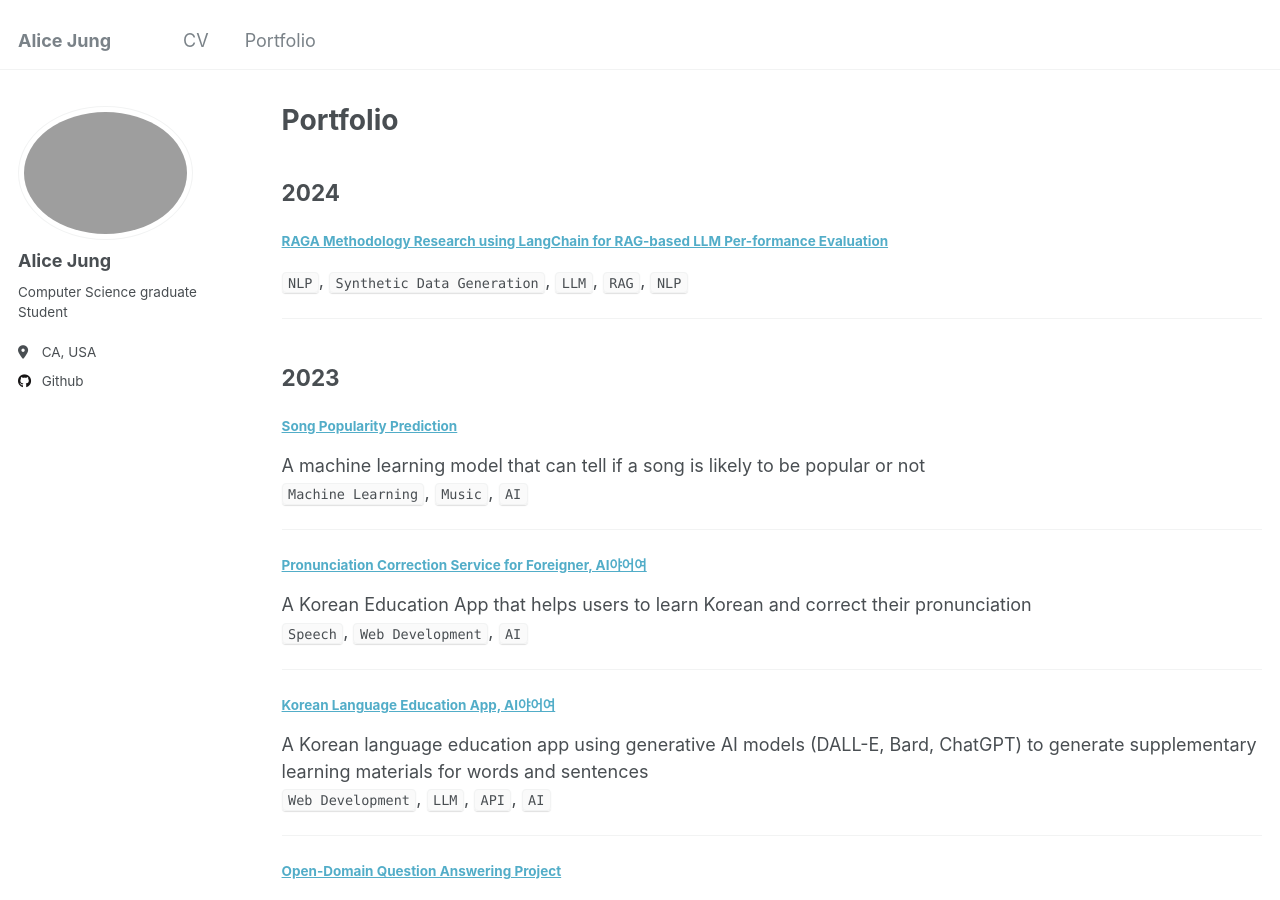
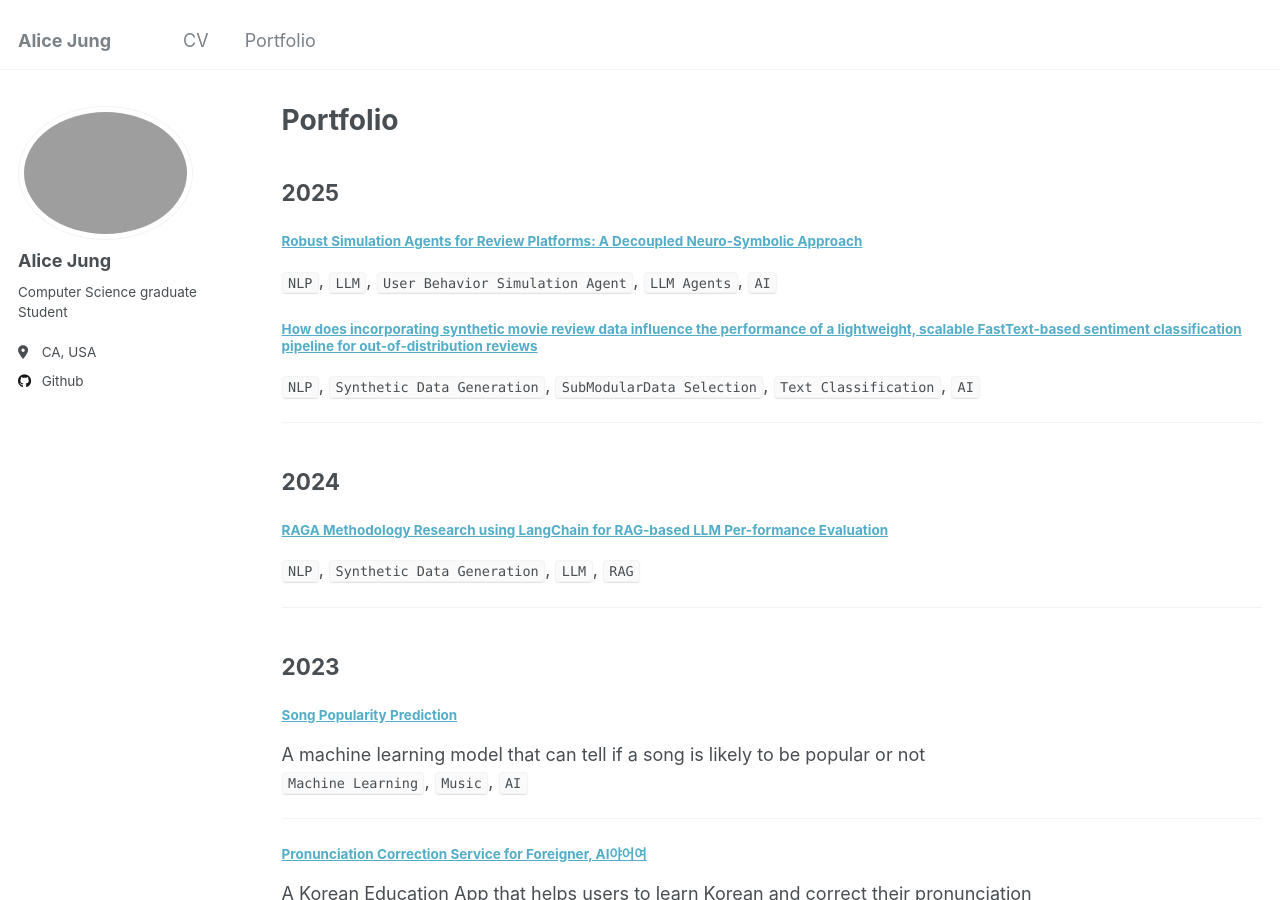
Before and after one commit to alicehjjung/alicehjjung.github.io, a Jekyll site: the page built from _pages/portfolio.md, in a window 1280 px wide and 900 px high. Built offline with Jekyll 4.4.1, drawn with Linux system fonts in a browser that asks for light colours.

Commit message:
Update portfolio.md

```diff
--- a/_pages/portfolio.md
+++ b/_pages/portfolio.md
@@ -7,10 +7,20 @@ author_profile: true
 
 {% include base_path %}
 
+## 2025
+
+#### [Robust Simulation Agents for Review Platforms: A Decoupled Neuro-Symbolic Approach](https://github.com/alicehjjung/CS245_FinalProject.git)
+`NLP`, `LLM`, `User Behavior Simulation Agent`, `LLM Agents`, `AI`
+
+#### [How does incorporating synthetic movie review data influence the performance of a lightweight, scalable FastText-based sentiment classification pipeline for out-of-distribution reviews](https://github.com/alicehjjung/CS260D_FinalProject.git)
+`NLP`, `Synthetic Data Generation`, `SubModularData Selection`, `Text Classification`, `AI`
+
+---
+
 ## 2024
 
 #### [RAGA Methodology Research using LangChain for RAG-based LLM Per-formance Evaluation](https://github.com/alicehjjung/capstone_design2.git)
-`NLP`, `Synthetic Data Generation`, `LLM`, `RAG`, `NLP`
+`NLP`, `Synthetic Data Generation`, `LLM`, `RAG`
 
 ---
 
```
